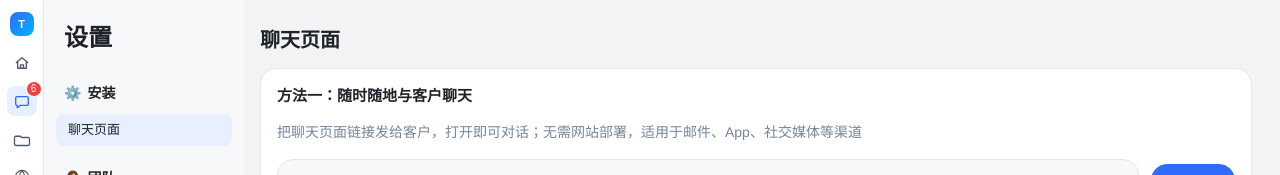
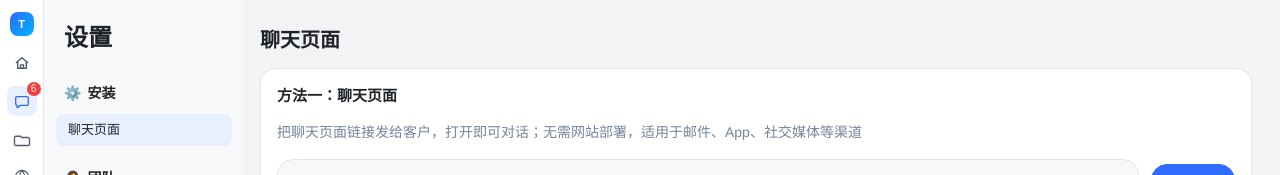
Before and after one commit to goeye/twt, a Vue app in the folder apps/web-agent/: page /settings in a window 1280 px wide. Shown: the top 175 px of the page. Built offline with nearby package versions, Linux system fonts and the light colour scheme.

Commit message:
Update invite delimiter and heading

```diff
--- a/apps/web-agent/src/App.vue
+++ b/apps/web-agent/src/App.vue
@@ -1124,7 +1124,7 @@ const handleConfirmInvite = (ids: string[]) => {
 
   const now = new Date();
   const time = now.toLocaleTimeString("zh-CN", { hour: "2-digit", minute: "2-digit", hour12: false });
-  const names = invitees.map((i) => i.name).join("、");
+  const names = invitees.map((i) => i.name).join(",");
   const sysMsg: MessageItem = {
     id: `m-${session.id}-invite-${now.getTime()}`,
     role: "system",
--- a/apps/web-agent/src/views/SettingsRoutePage.vue
+++ b/apps/web-agent/src/views/SettingsRoutePage.vue
@@ -7,7 +7,7 @@
     <section v-if="activeKey === 'install'" class="settings-install">
       <!-- Current layout: original 3 cards stacked -->
       <article class="settings-card agent-panel">
-        <h2 class="settings-card__title agent-settings-feature-title">方法一：随时随地与客户聊天</h2>
+        <h2 class="settings-card__title agent-settings-feature-title">方法一：聊天页面</h2>
         <p class="settings-card__description agent-settings-feature-description">
           把聊天页面链接发给客户，打开即可对话；无需网站部署，适用于邮件、App、社交媒体等渠道
         </p>
```
